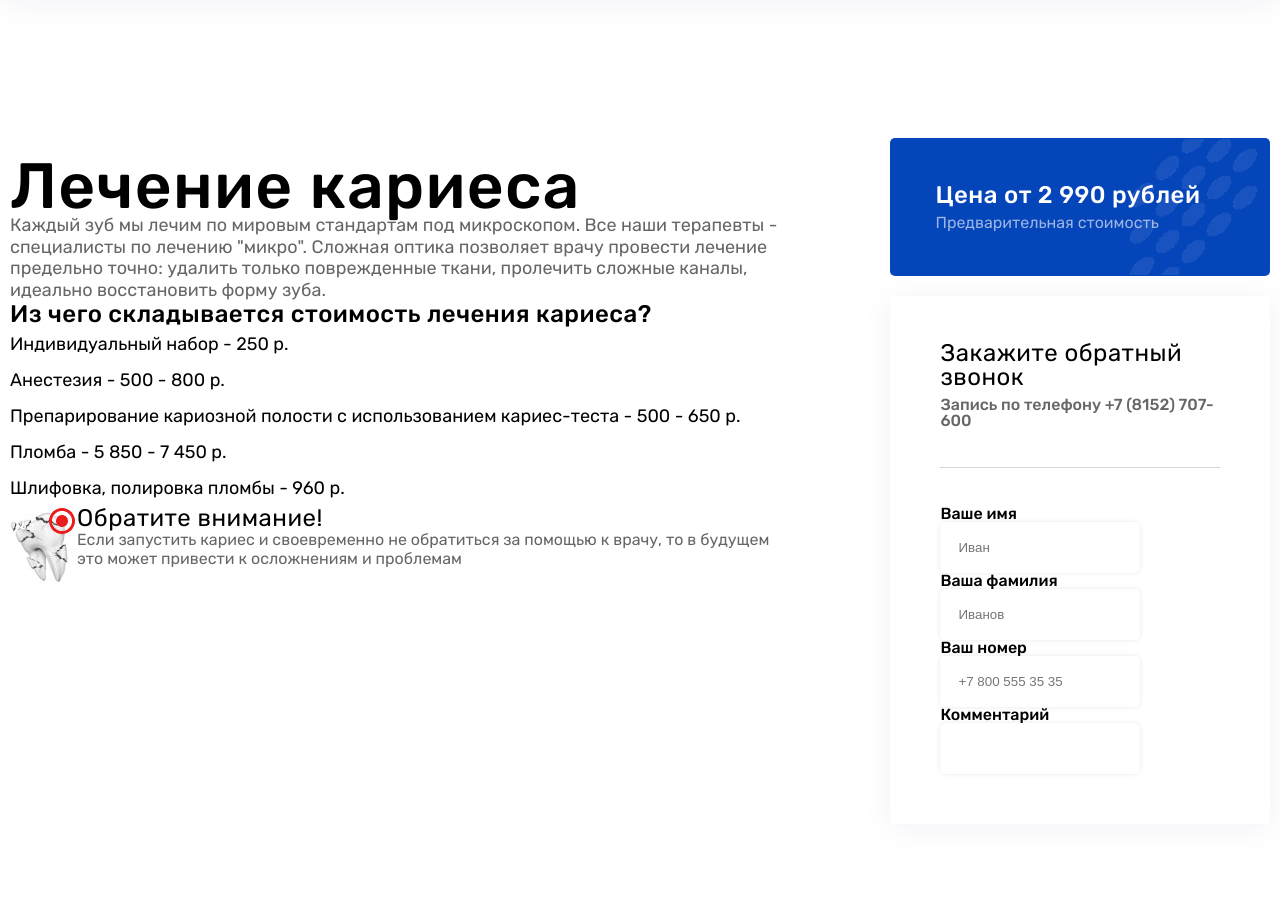
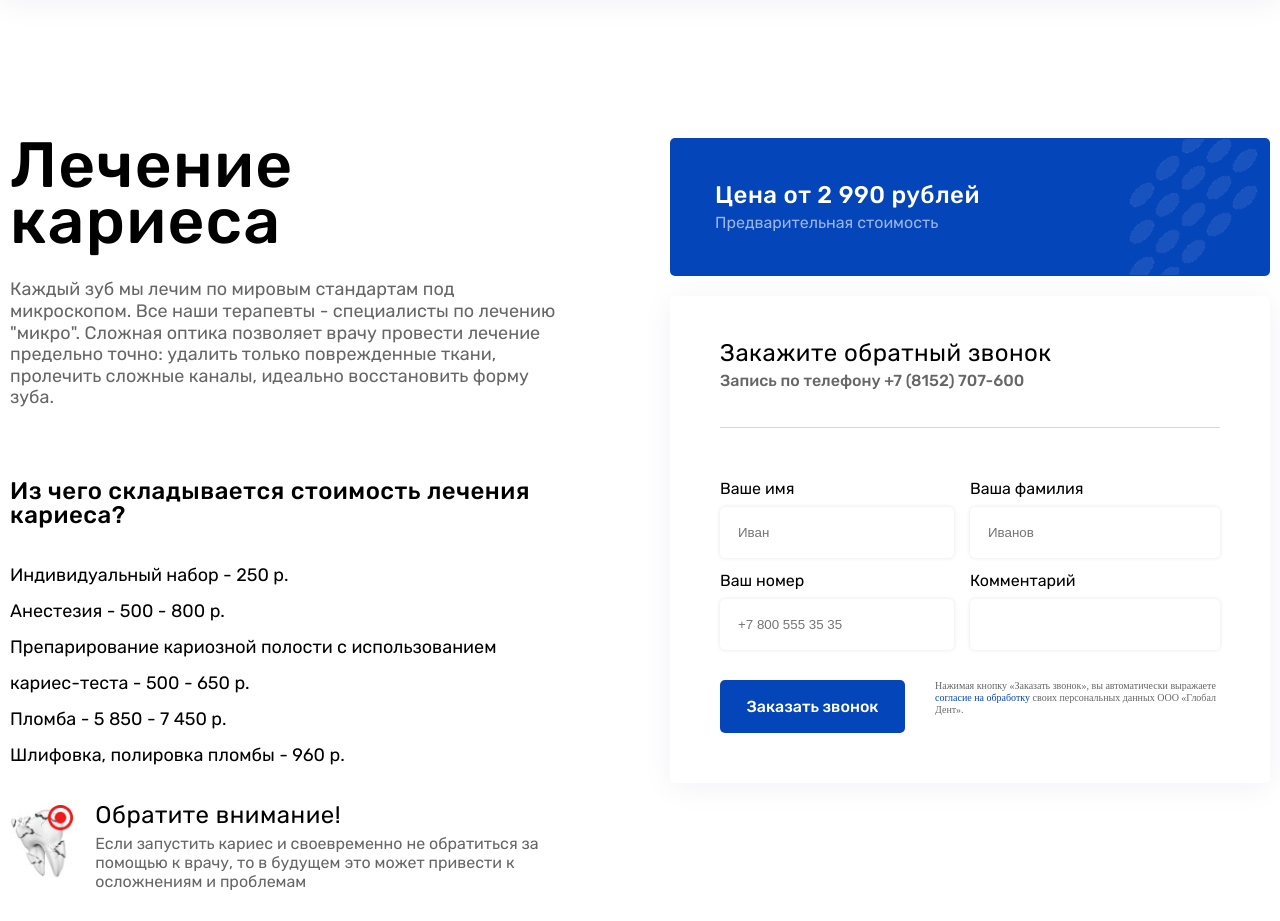
Before and after one commit to EvgenyArtemov/Delta_landing, a website built with webpack: page src/index.html in a window 1280 px wide. Shown: the part 980-1901 px from the top of the page. Before the commit the page ends 1834 px from the top, so only its background shows below. Built offline with nearby package versions, Linux system fonts and the light colour scheme.

Commit message:
finished services section + form improvements

```diff
--- a/src/SCSS/Layout/_header.scss
+++ b/src/SCSS/Layout/_header.scss
@@ -4,6 +4,10 @@ header {
     img {
         width: 166px;
         height: 56px;
+    }
+
+    .nav__menu {
+        align-self: center;
     }
 
     .menu__list {
--- a/src/SCSS/Layout/_services_block.scss
+++ b/src/SCSS/Layout/_services_block.scss
@@ -1,8 +1,10 @@
 .services__block--cure {
+    margin-top: 22rem;
     padding-right: 10rem;
 
     & > h2 {
         @include font-h1--secondary;
+        margin-bottom: 3rem;
     }
 
     & > .cure__info {
@@ -10,24 +12,35 @@
         font-size: 1.8rem;
         line-height: 120%;
         color: $text-gray;
+        margin-bottom: 7rem;
     }
 
     & > h4 {
         @include font-h2--main;
         font-weight: 500;
+        margin-bottom: 3rem;
     }
 
     & > .cure__price {
         @include font--family;
         font-size: 1.8rem;
         line-height: 200%;
+        margin-bottom: 3rem;
     }
 
     & > .attention {
         display: flex;
+        max-width: 60rem;
+
+        & > img {
+            width: 70px;
+            height: 75px;
+            margin-right: 2rem;
+        }
 
         & div > h4 {
             @include font-h2--main;
+            margin-bottom: 0.7rem;
         }
 
         & div > p {
@@ -43,6 +56,7 @@
     max-width: 60rem;
     width: 100%;
     margin-top: 22rem;
+    flex-shrink: 0;
 
     .callback {
         &__header {
@@ -86,17 +100,31 @@
             }
 
             .form__fields {
+                display: flex;
+                flex-wrap: wrap;
                 border-top: 1px solid #D6D6D6;
                 padding-top: 3.8rem;
                 margin-top: 3.8rem;
 
-                & > .field {
+                & > .field__row {
+                    display: flex;
+                    width: 100%;
+                }
+
+                & .field {
                     display: flex;
                     flex-direction: column;
+                    width: 100%;
+                }
+
+                & .field:nth-of-type(odd) > input {
+                    margin-right: 1.6rem;
                 }
 
                 & label {
                     @include font-norm;
+                    font-weight: 400;
+                    margin: 1.5rem 0 1rem 0;
                 }
 
                 & input {
@@ -104,7 +132,30 @@
                     border: none;
                     box-shadow: 0px 0px 4px rgba(0, 0, 0, 0.1);
                     border-radius: 5px;
-                    max-width: 20rem;
+                }
+            }
+
+            .form__action {
+                display: flex;
+                margin-top: 3rem;
+
+                & > button {
+                    @include font-norm;
+                    width: 18.5rem;
+                    height: 5.3rem;
+                    flex-shrink: 0;
+                    margin-right: 3rem;
+                    border-radius: 5px;
+                    background-color: $main-blue;
+                    border-style: none;
+                    color: $text-white;
+                }
+
+                & > span {
+                    display: block;
+                    font-size: 10px;
+                    line-height: 120%;
+                    color: $text-gray;
                 }
             }
         }
--- a/src/SCSS/base.scss
+++ b/src/SCSS/base.scss
@@ -69,7 +69,6 @@ body {
     margin: 0 auto;
     display: flex;
     justify-content: space-between;
-    align-items: center;
     padding: 3rem 1rem;
 }
 
--- a/src/index.html
+++ b/src/index.html
@@ -143,6 +143,7 @@
                             <h2>Закажите обратный звонок</h2>
                             <span>Запись по телефону +7 (8152) 707-600</span>
                             <div class="form__fields">
+                                <div class="field__row">
                                     <div class="field">
                                         <label for="name">Ваше имя</label>
                                         <input type="text" id="name" placeholder="Иван">
@@ -151,6 +152,8 @@
                                         <label for="surname">Ваша фамилия</label>
                                         <input type="text" id="surname" placeholder="Иванов">
                                     </div>
+                                </div>
+                                <div class="field__row">
                                     <div class="field">
                                         <label for="phone">Ваш номер</label>
                                         <input type="text" id="phone" placeholder="+7 800 555 35 35">
@@ -160,6 +163,14 @@
                                         <input type="text" id="comment" placeholder="">
                                     </div>
                                 </div>
+                            </div>
+                            <div class="form__action">
+                                <button>Заказать звонок</button>
+                                <span>
+                                    Нажимая кнопку «Заказать звонок», вы автоматически выражаете
+                                    <span class="blue__text">согласие на обработку</span> своих персональных данных ООО «Глобал Дент».
+                                </span>
+                            </div>
                         </form>
                     </div>
                 </aside>
```
Lines whose indentation alone changed are shown as unchanged.
